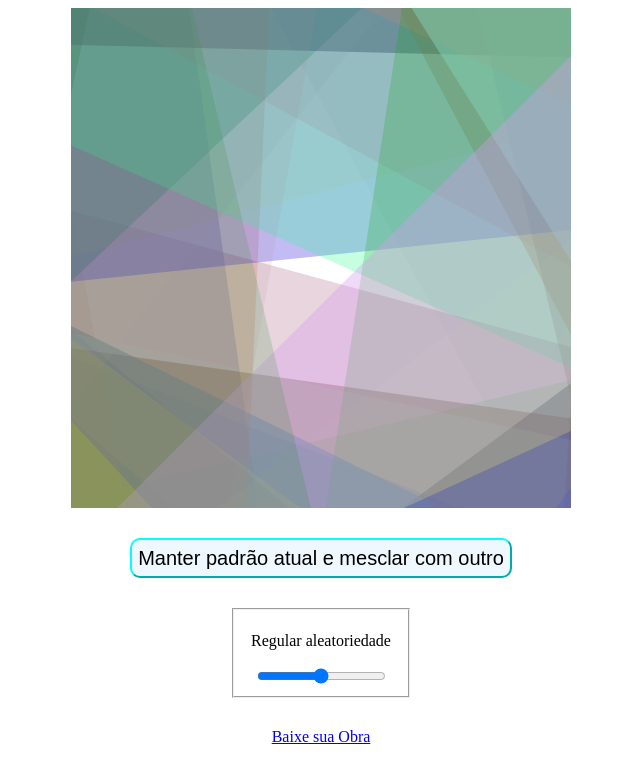
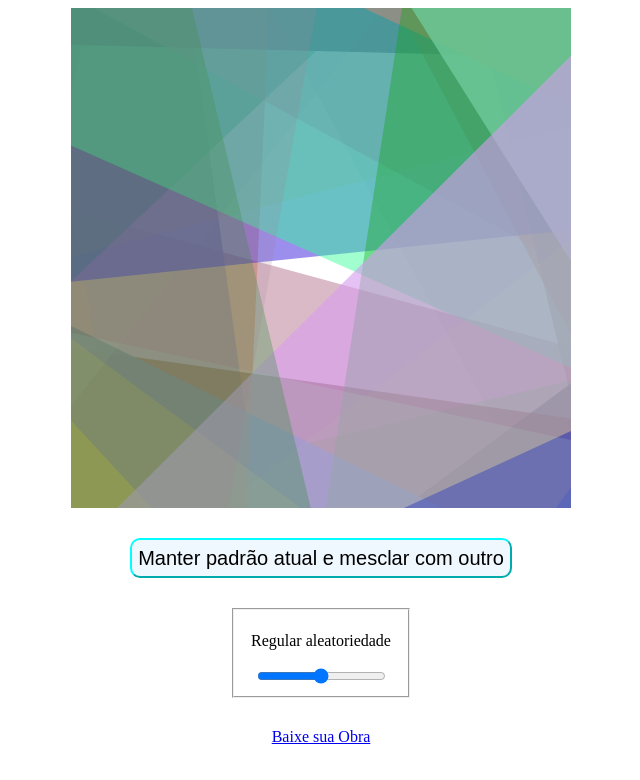
Before and after one commit to lcslimas/desinvibilizando, a plain HTML site: page index.html in a window 1280 px wide. Both pictures are taken after a click on the element 640 px from the left and 258 px from the top of the page. Shown: the whole page, without its empty margins (319-959 px from the left). Drawn offline with Linux system fonts and the light colour scheme.

Commit message:
Update index.html

```diff
--- a/index.html
+++ b/index.html
@@ -81,7 +81,7 @@
           for(var i = 0 ; i<=document.getElementById("range").value; i++){
             let randomNumber = (Math.random() * i * Math.PI)/i
             ctx.fillStyle = "#"+Math.floor(Math.random()*16777216).toString(16);
-            ctx.globalAlpha = Math.random()*0.6
+            ctx.globalAlpha = Math.random()*1
             ctx.rotate(0);
             ctx.rotate(randomNumber/10)
             ctx.beginPath();
```
